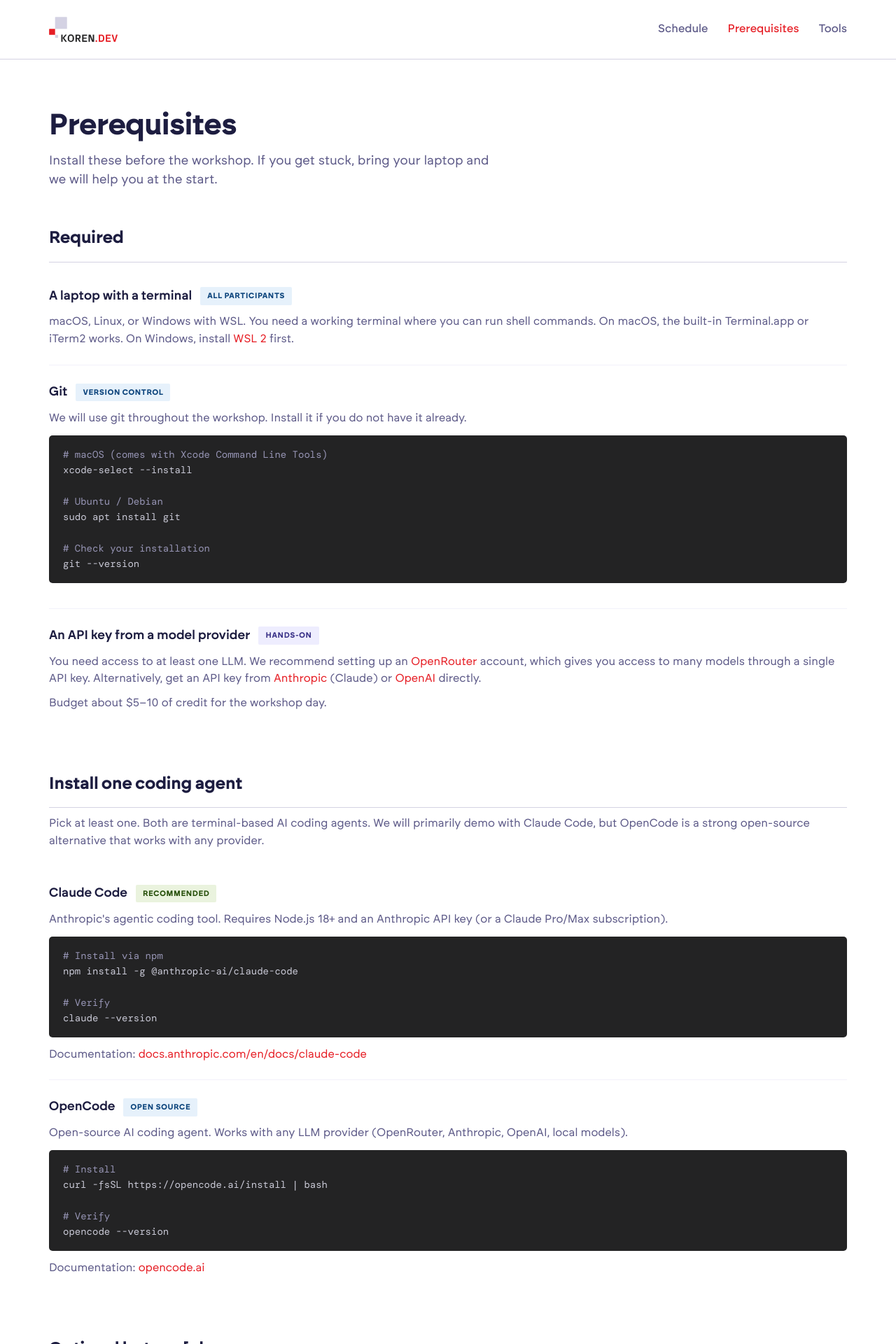
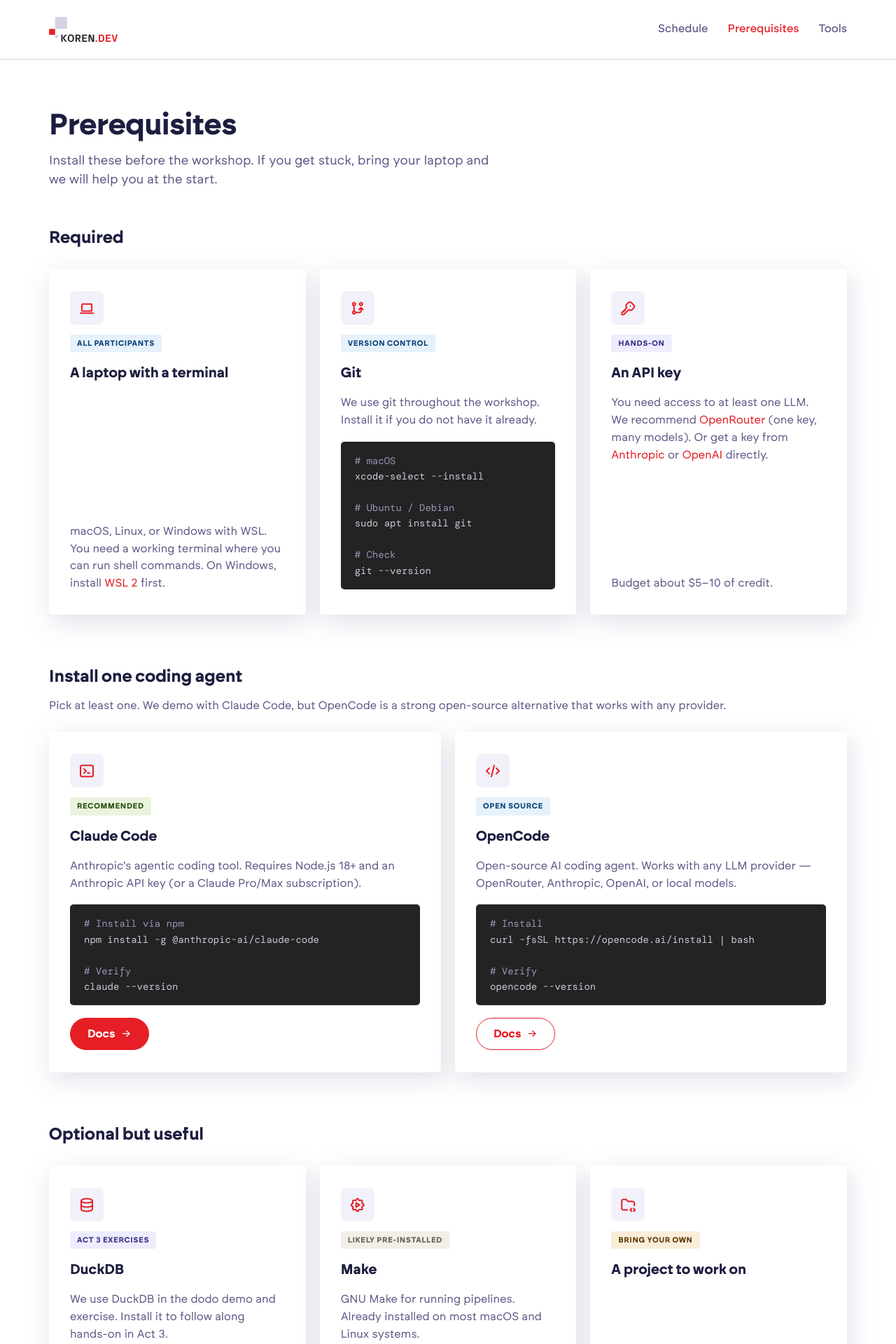
Before and after one commit to codedthinking/ai-workshop, a Jekyll site: the page built from prerequisites.html, in a window 1280 px wide. Shown: the top 1920 px of the page at 70% size. Built offline with Jekyll 4.4.1, drawn with Linux system fonts in a browser that asks for light colours; nearby versions of some CDN libraries; some web fonts are replaced; some of the changed text lies outside the part shown.

Commit message:
Redesign prerequisites page with card grid and pill buttons
Same shadow-lifted card treatment as tools page. Three-column
grid for required/optional items, two-column for coding agents.
Code blocks, type tags, and pill CTAs inside cards.

Co-Authored-By: Claude Opus 4.6 (1M context) <noreply@anthropic.com>

```diff
--- a/assets/css/style.css
+++ b/assets/css/style.css
@@ -524,6 +524,15 @@ img, svg { display: block; max-width: 100%; }
   grid-template-columns: repeat(2, 1fr);
   gap: 20px;
 }
+.tool-grid.cols-3 {
+  grid-template-columns: repeat(3, 1fr);
+}
+.section-intro {
+  font-size: 16px;
+  color: var(--ct-grey-1);
+  line-height: 1.55;
+  margin: -14px 0 24px;
+}
 
 /* Tool cards — design system ct-card with shadow */
 .tcard {
@@ -552,6 +561,9 @@ img, svg { display: block; max-width: 100%; }
   color: var(--ct-red);
   font-size: 24px;
 }
+.tcard .type-tag {
+  align-self: flex-start;
+}
 .tcard h3 {
   font-family: var(--ct-font-display);
   font-weight: 700;
@@ -562,7 +574,13 @@ img, svg { display: block; max-width: 100%; }
   font-size: 16px;
   line-height: 1.55;
   color: var(--ct-grey-1);
-  flex: 1;
+}
+.tcard p:last-child,
+.tcard .code-block + .tcard-btn {
+  margin-top: auto;
+}
+.tcard .code-block {
+  margin: 4px 0;
 }
 
 /* Pill buttons inside tool cards */
@@ -618,7 +636,8 @@ img, svg { display: block; max-width: 100%; }
   .page-hero h1 {
     font-size: 32px;
   }
-  .tool-grid {
+  .tool-grid,
+  .tool-grid.cols-3 {
     grid-template-columns: 1fr;
   }
 }
--- a/prerequisites.html
+++ b/prerequisites.html
@@ -14,54 +14,54 @@ description: "What to install and set up before the workshop."
 <section class="page-content">
   <div class="container">
 
-    <div class="prereq-group">
+    <div class="tool-section">
       <h2>Required</h2>
+      <div class="tool-grid cols-3">
 
-      <div class="prereq-card">
-        <div class="prereq-header">
+        <div class="tcard">
+          <div class="tcard-icon"><i class="ti ti-device-laptop"></i></div>
+          <span class="type-tag talk">All participants</span>
           <h3>A laptop with a terminal</h3>
-          <span class="type-tag talk">All participants</span>
-        </div>
-        <p>macOS, Linux, or Windows with WSL. You need a working terminal where you can run shell commands. On macOS, the built-in Terminal.app or iTerm2 works. On Windows, install <a href="https://learn.microsoft.com/en-us/windows/wsl/install" target="_blank" rel="noopener">WSL 2</a> first.</p>
+          <p>macOS, Linux, or Windows with WSL. You need a working terminal where you can run shell commands. On Windows, install <a href="https://learn.microsoft.com/en-us/windows/wsl/install" target="_blank" rel="noopener">WSL 2</a> first.</p>
         </div>
 
-      <div class="prereq-card">
-        <div class="prereq-header">
+        <div class="tcard">
+          <div class="tcard-icon"><i class="ti ti-git-branch"></i></div>
+          <span class="type-tag talk">Version control</span>
           <h3>Git</h3>
-          <span class="type-tag talk">Version control</span>
-        </div>
-        <p>We will use git throughout the workshop. Install it if you do not have it already.</p>
+          <p>We use git throughout the workshop. Install it if you do not have it already.</p>
           <div class="code-block">
-          <code><span class="code-comment"># macOS (comes with Xcode Command Line Tools)</span>
+            <code><span class="code-comment"># macOS</span>
 xcode-select --install
 
 <span class="code-comment"># Ubuntu / Debian</span>
 sudo apt install git
 
-<span class="code-comment"># Check your installation</span>
+<span class="code-comment"># Check</span>
 git --version</code>
           </div>
         </div>
 
-      <div class="prereq-card">
-        <div class="prereq-header">
-          <h3>An API key from a model provider</h3>
+        <div class="tcard">
+          <div class="tcard-icon"><i class="ti ti-key"></i></div>
           <span class="type-tag exercise">Hands-on</span>
+          <h3>An API key</h3>
+          <p>You need access to at least one LLM. We recommend <a href="https://openrouter.ai" target="_blank" rel="noopener">OpenRouter</a> (one key, many models). Or get a key from <a href="https://console.anthropic.com" target="_blank" rel="noopener">Anthropic</a> or <a href="https://platform.openai.com" target="_blank" rel="noopener">OpenAI</a> directly.</p>
+          <p>Budget about $5&ndash;10 of credit.</p>
         </div>
-        <p>You need access to at least one LLM. We recommend setting up an <a href="https://openrouter.ai" target="_blank" rel="noopener">OpenRouter</a> account, which gives you access to many models through a single API key. Alternatively, get an API key from <a href="https://console.anthropic.com" target="_blank" rel="noopener">Anthropic</a> (Claude) or <a href="https://platform.openai.com" target="_blank" rel="noopener">OpenAI</a> directly.</p>
-        <p>Budget about $5&ndash;10 of credit for the workshop day.</p>
+
       </div>
     </div>
 
-    <div class="prereq-group">
+    <div class="tool-section">
       <h2>Install one coding agent</h2>
-      <p class="group-intro">Pick at least one. Both are terminal-based AI coding agents. We will primarily demo with Claude Code, but OpenCode is a strong open-source alternative that works with any provider.</p>
+      <p class="section-intro">Pick at least one. We demo with Claude Code, but OpenCode is a strong open-source alternative that works with any provider.</p>
+      <div class="tool-grid">
 
-      <div class="prereq-card">
-        <div class="prereq-header">
+        <div class="tcard">
+          <div class="tcard-icon"><i class="ti ti-terminal-2"></i></div>
+          <span class="type-tag demo">Recommended</span>
           <h3>Claude Code</h3>
-          <span class="type-tag demo">Recommended</span>
-        </div>
           <p>Anthropic's agentic coding tool. Requires Node.js 18+ and an Anthropic API key (or a Claude Pro/Max subscription).</p>
           <div class="code-block">
             <code><span class="code-comment"># Install via npm</span>
@@ -70,15 +70,16 @@ npm install -g @anthropic-ai/claude-code
 <span class="code-comment"># Verify</span>
 claude --version</code>
           </div>
-        <p>Documentation: <a href="https://docs.anthropic.com/en/docs/claude-code" target="_blank" rel="noopener">docs.anthropic.com/en/docs/claude-code</a></p>
+          <a href="https://docs.anthropic.com/en/docs/claude-code" target="_blank" rel="noopener" class="tcard-btn">
+            Docs <i class="ti ti-arrow-right"></i>
+          </a>
         </div>
 
-      <div class="prereq-card">
-        <div class="prereq-header">
+        <div class="tcard">
+          <div class="tcard-icon"><i class="ti ti-code"></i></div>
+          <span class="type-tag talk">Open source</span>
           <h3>OpenCode</h3>
-          <span class="type-tag talk">Open source</span>
-        </div>
-        <p>Open-source AI coding agent. Works with any LLM provider (OpenRouter, Anthropic, OpenAI, local models).</p>
+          <p>Open-source AI coding agent. Works with any LLM provider &mdash; OpenRouter, Anthropic, OpenAI, or local models.</p>
           <div class="code-block">
             <code><span class="code-comment"># Install</span>
 curl -fsSL https://opencode.ai/install | bash
@@ -86,45 +87,49 @@ curl -fsSL https://opencode.ai/install | bash
 <span class="code-comment"># Verify</span>
 opencode --version</code>
           </div>
-        <p>Documentation: <a href="https://opencode.ai" target="_blank" rel="noopener">opencode.ai</a></p>
+          <a href="https://opencode.ai" target="_blank" rel="noopener" class="tcard-btn outline">
+            Docs <i class="ti ti-arrow-right"></i>
+          </a>
+        </div>
+
       </div>
     </div>
 
-    <div class="prereq-group">
+    <div class="tool-section">
       <h2>Optional but useful</h2>
+      <div class="tool-grid cols-3">
 
-      <div class="prereq-card">
-        <div class="prereq-header">
+        <div class="tcard">
+          <div class="tcard-icon"><i class="ti ti-database"></i></div>
+          <span class="type-tag exercise">Act 3 exercises</span>
           <h3>DuckDB</h3>
-          <span class="type-tag exercise">Act 3 exercises</span>
-        </div>
-        <p>We use DuckDB in the dodo demo and exercise. Install it if you want to follow along hands-on in Act 3.</p>
+          <p>We use DuckDB in the dodo demo and exercise. Install it to follow along hands-on in Act 3.</p>
           <div class="code-block">
             <code><span class="code-comment"># macOS</span>
-brew install duckdb
-
-<span class="code-comment"># Or download from</span>
-<span class="code-comment"># https://duckdb.org/docs/installation</span></code>
+brew install duckdb</code>
           </div>
+          <a href="https://duckdb.org/docs/installation" target="_blank" rel="noopener" class="tcard-btn outline">
+            Install guide <i class="ti ti-arrow-right"></i>
+          </a>
         </div>
 
-      <div class="prereq-card">
-        <div class="prereq-header">
+        <div class="tcard">
+          <div class="tcard-icon"><i class="ti ti-settings-automation"></i></div>
+          <span class="type-tag break">Likely pre-installed</span>
           <h3>Make</h3>
-          <span class="type-tag break">Likely pre-installed</span>
-        </div>
           <p>GNU Make for running pipelines. Already installed on most macOS and Linux systems.</p>
           <div class="code-block">
             <code>make --version</code>
           </div>
         </div>
 
-      <div class="prereq-card">
-        <div class="prereq-header">
+        <div class="tcard">
+          <div class="tcard-icon"><i class="ti ti-folder-code"></i></div>
+          <span class="type-tag discussion">Bring your own</span>
           <h3>A project to work on</h3>
-          <span class="type-tag discussion">Bring your own</span>
+          <p>The exercises work best with a real research project &mdash; ideally a git repo with data-wrangling scripts (.do, .py, .R, or .jl). We provide a sample dataset if you do not have one.</p>
         </div>
-        <p>The exercises work best if you have a real research project &mdash; ideally a git repo with some data-wrangling scripts (.do, .py, .R, or .jl). If you do not have one ready, we provide a sample dataset.</p>
+
       </div>
     </div>
 
```
Lines whose indentation alone changed are shown as unchanged.
